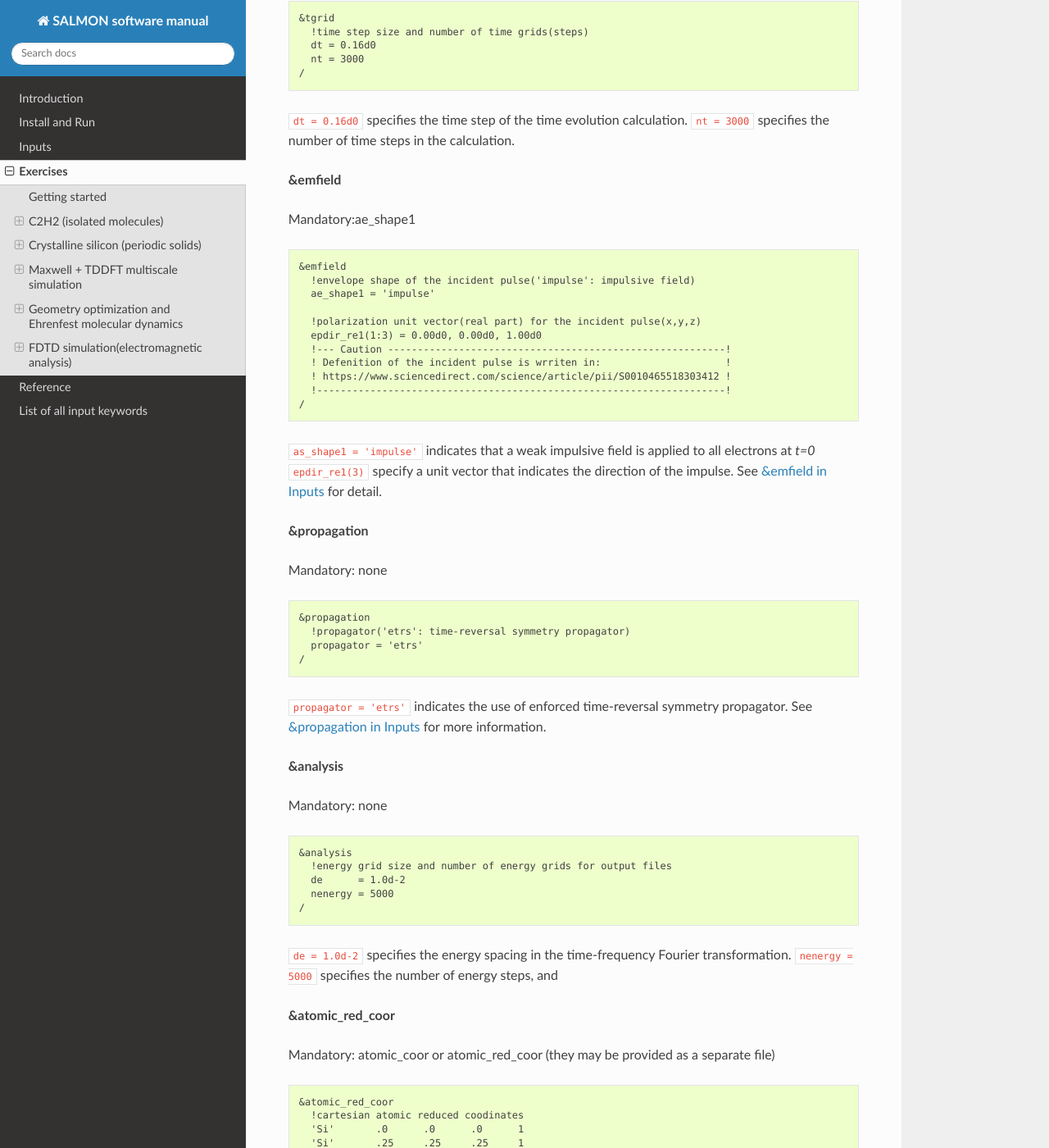
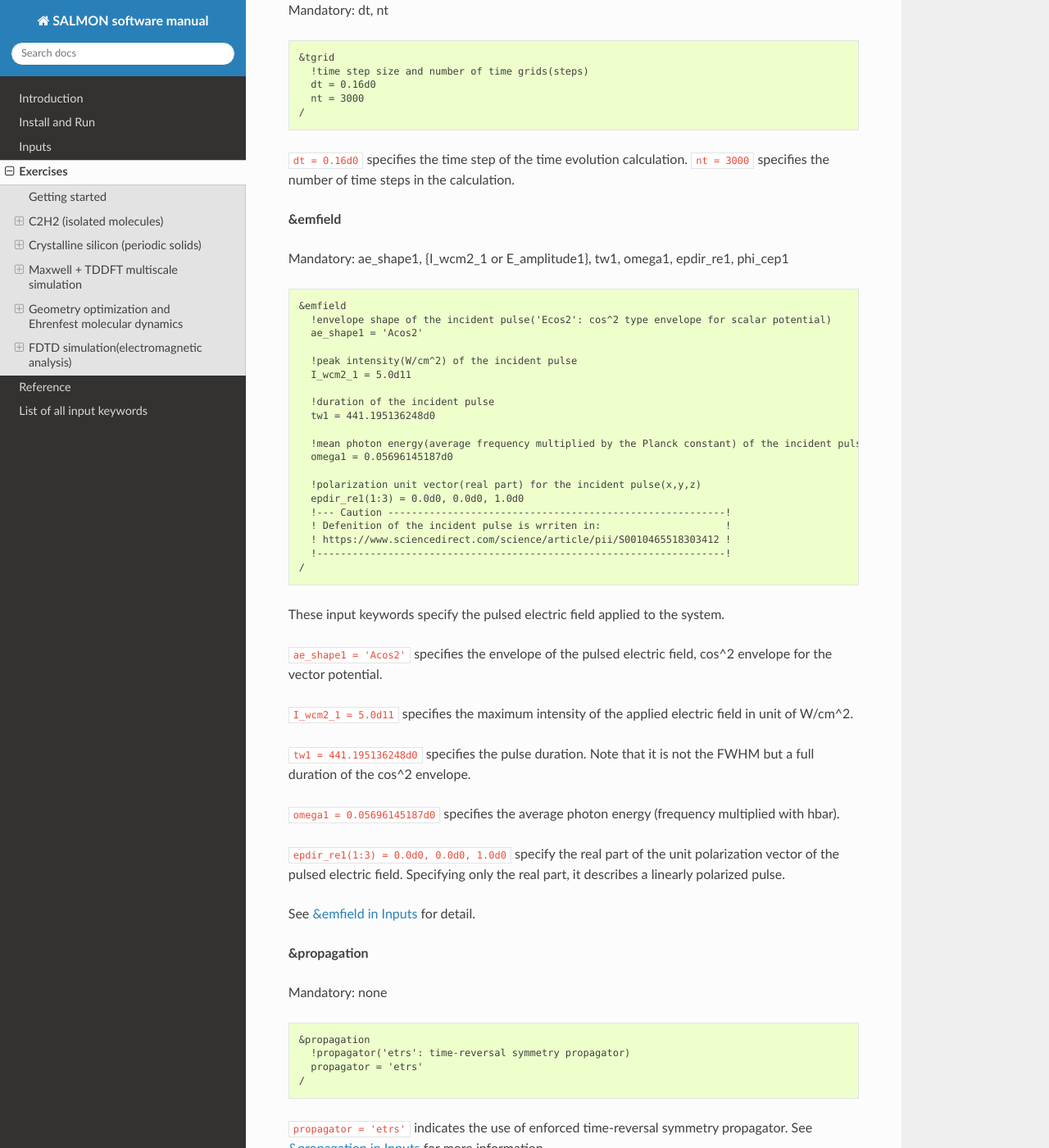
Before and after one commit to SALMON-TDDFT/SALMON-DOCS, a Sphinx documentation site: the page built from source/exercises.rst, in a window 1280 px wide and 1400 px high, scrolled down 44419 px. Shown: the whole window at 82% size. Built offline with Sphinx 7.4.7 and the Read the Docs theme 2.0.0, drawn with Linux system fonts in a browser that asks for light colours; formulas are drawn with MathJax 3; some of the changed text lies outside the part shown.

Commit message:
Update exercises.rst

```diff
--- a/source/exercises.rst
+++ b/source/exercises.rst
@@ -831,7 +831,7 @@
    /
 
 ``ae_shape1 = 'impulse'`` indicates that a weak impulse is applied to
-all electrons at *t=0*. ``epdir_re1(3)`` specify a unit vector that
+all electrons at *t=0*. ``epdir_re1(1:3) = 0.0d0, 0.0d0, 1.0d0`` specify a unit vector that
 indicates the direction of the impulse.
 See :any:`&emfield in Inputs <&emfield>` for details.
 
@@ -1276,6 +1276,8 @@
      !---------------------------------------------------------------------!
    /
 
+These input keywords specify the pulsed electric field applied to the system.
+
 ``ae_shape1 = 'Ecos2'`` indicates that the envelope of the pulsed
 electric field has a *cos^2* shape.
 
@@ -2064,7 +2066,7 @@
    /
 
 ``as_shape1 = 'impulse'`` indicates that a weak impulsive field is applied to all electrons at *t=0*
-``epdir_re1(3)`` specify a unit vector that indicates the direction of the impulse.
+``epdir_re1(1:3) = 0.00d0, 0.00d0, 1.00d0`` specify a unit vector that indicates the direction of the impulse.
 See :any:`&emfield in Inputs <&emfield>` for detail.
 
 **&propagation**
@@ -2233,7 +2235,6 @@
    &calculation
      calc_mode = 'GS_RT'
    /
-
 
 We present explanations of the input keywords that appear in the input file below:
 
@@ -2513,24 +2514,49 @@
 
 **&emfield**
 
-Mandatory:ae_shape1
+Mandatory: ae_shape1, {I_wcm2_1 or E_amplitude1}, tw1, omega1, epdir_re1, phi_cep1
 
 ::
 
    &emfield
-     !envelope shape of the incident pulse('impulse': impulsive field)
-     ae_shape1 = 'impulse'
+     !envelope shape of the incident pulse('Ecos2': cos^2 type envelope for scalar potential)
+     ae_shape1 = 'Acos2'
+
+     !peak intensity(W/cm^2) of the incident pulse
+     I_wcm2_1 = 5.0d11
+
+     !duration of the incident pulse
+     tw1 = 441.195136248d0
+
+     !mean photon energy(average frequency multiplied by the Planck constant) of the incident pulse
+     omega1 = 0.05696145187d0
 
      !polarization unit vector(real part) for the incident pulse(x,y,z)
-     epdir_re1(1:3) = 0.00d0, 0.00d0, 1.00d0
+     epdir_re1(1:3) = 0.0d0, 0.0d0, 1.0d0
      !--- Caution ---------------------------------------------------------!
      ! Defenition of the incident pulse is wrriten in:                     !
      ! https://www.sciencedirect.com/science/article/pii/S0010465518303412 !
      !---------------------------------------------------------------------!
    /
 
-``as_shape1 = 'impulse'`` indicates that a weak impulsive field is applied to all electrons at *t=0*
-``epdir_re1(3)`` specify a unit vector that indicates the direction of the impulse.
+These input keywords specify the pulsed electric field applied to the system.
+
+``ae_shape1 = 'Acos2'`` specifies the envelope of the pulsed electric
+field, cos^2 envelope for the vector potential.
+
+``I_wcm2_1 = 5.0d11`` specifies the maximum intensity of the
+applied electric field in unit of W/cm^2.
+
+``tw1 = 441.195136248d0`` specifies the pulse duration. Note that it
+is not the FWHM but a full duration of the cos^2 envelope.
+
+``omega1 = 0.05696145187d0`` specifies the average photon energy
+(frequency multiplied with hbar).
+
+``epdir_re1(1:3) = 0.0d0, 0.0d0, 1.0d0`` specify the real part of the unit polarization
+vector of the pulsed electric field. Specifying only the real part, it
+describes a linearly polarized pulse.
+
 See :any:`&emfield in Inputs <&emfield>` for detail.
 
 **&propagation**
@@ -2588,42 +2614,6 @@
 First column indicates the element,
 next three columns specify reduced Cartesian coordinates of the atoms,
 and the last column labels the element.
-
-**&emfield**
-
-::
-
-   &emfield
-     trans_longi = 'tr'
-     ae_shape1 = 'Acos2'
-     rlaser_int_wcm2_1 = 1d14
-     pulse_tw1 = 441.195136248d0
-     omega1 = 0.05696145187d0
-     epdir_re1 = 0.,0.,1.
-   /
-
-This input keyword specifies the pulsed electric field applied to the system
-
-``ae_shape1 = 'Acos2'`` specifies the envelope of the pulsed electric
-field, cos^2 envelope for the vector potential.
-
-``epdir_re1 = 0.,0.,1.`` specify the real part of the unit polarization
-vector of the pulsed electric field. Specifying only the real part, it
-describes a linearly polarized pulse.
-
-``laser_int_wcm2_1 = 1d14`` specifies the maximum intensity of the
-applied electric field in unit of W/cm^2.
-
-``omega1=0.05696145187d0`` specifies the average photon energy
-(frequency multiplied with hbar).
-
-``pulse_tw1=441.195136248d0`` specifies the pulse duration. Note that it
-is not the FWHM but a full duration of the cos^2 envelope.
-
-``trans_longi = 'tr'`` specifies the treatment of the polarization in
-the time evolution calculation, 'tr' indicating transverse.
-
-See :any:`&emfield in Inputs <&emfield>` for detail.
 
 .. _output-files-4:
 
```
